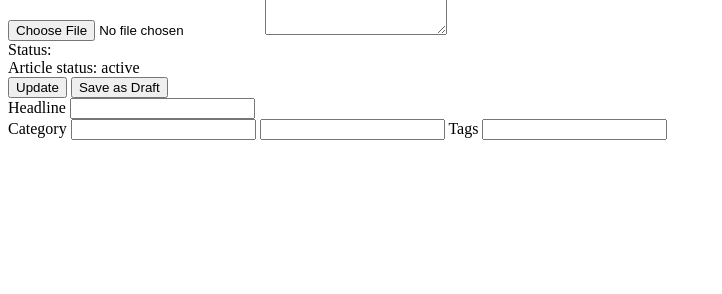
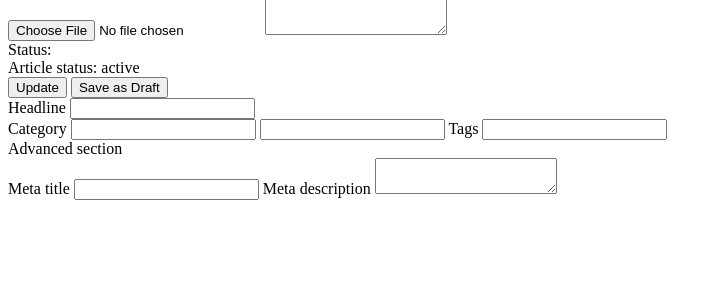
Before and after one commit to sandnima/Simple-blog-with-Django, a Django app: template dashboard/templates/dashboard/blog/article_form.html in a window 1280 px wide. Shown: the part 506-800 px from the top of the page, without its empty margins (0-722 px from the left). Run offline with Django 3.2, Linux system fonts and the light colour scheme; the template is opened without the code that fills it: most values are stand-ins (such as "Sample title", 1, 10 or a date in 2020); form fields are guessed from the names that the template uses; some libraries are stand-ins or nearby versions.

Commit message:
Advanced section and inputs added to form

```diff
--- a/TODO.txt
+++ b/TODO.txt
@@ -1,4 +1,4 @@
-# TODO
+# TODO:
     1- Creating Advanced section with Meta tags input
     2- Responsive form for mobile
     3- Form validations
--- a/assets/css/create-update.css
+++ b/assets/css/create-update.css
@@ -30,5 +30,5 @@
 }
 
 .ck.ck-content {
-    min-height: 20em;
+    min-height: 60vh;
 }
--- a/dashboard/templates/dashboard/blog/article_form.html
+++ b/dashboard/templates/dashboard/blog/article_form.html
@@ -35,7 +35,7 @@
             </div>
             <div class="col-4">
                 <div class="d-flex flex-row flex-wrap justify-content-between">
-                    <div class="col-12 mb-3">Article status: {{ article.get_status_display }}</div>
+                    <div class="col-12 mb-3"><span class="form-label fs-5">Article status: </span>{{ article.get_status_display }}</div>
                     {% if article is None or article.status == 'DFT' %}
                         <div class="d-flex flex-row col-12">
                             <button type="submit" name="submit"
@@ -83,11 +83,24 @@
                         <option value="{{ tag }} "></option>
                     {% endfor %}
                 </datalist>
+
+                <div class="accordion-button rounded bg-transparent text-reset border-0 shadow-none p-0 pb-3
+                d-inline-flex col-12"
+                        data-bs-toggle="collapse"
+                        data-bs-target="#advanced" aria-expanded="true" aria-controls="advanced">
+                    <span class="me-auto user-select-none">Advanced section</span>
+                </div >
+                <div class="accordion-collapse collapse show" id="advanced">
+                    <label for="{{ form.meta_title.id_for_label }}" class="form-label">{{ form.meta_title.label }}</label>
+                    {{ form.meta_title }}
+                    <label for="{{ form.meta_description.id_for_label }}" class="form-label">{{ form.meta_description.label }}</label>
+                    {{ form.meta_description }}
+                </div>
             </div>
         </div>
     </form>
 
-    {{ form.image.value_from_datadict.name }}
+{#    {{ form.image.value_from_datadict.name }}#}
 {% endblock %}
 
 {% block extra_body %}
```
Also changed, not shown: dashboard/forms.py (+23 -0 lines).
